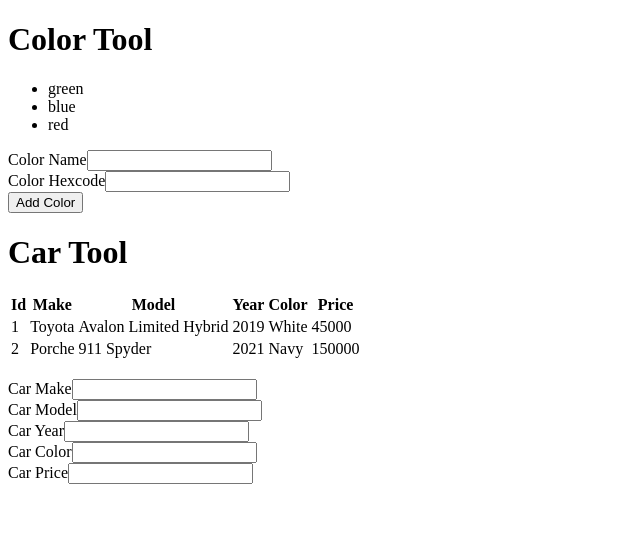
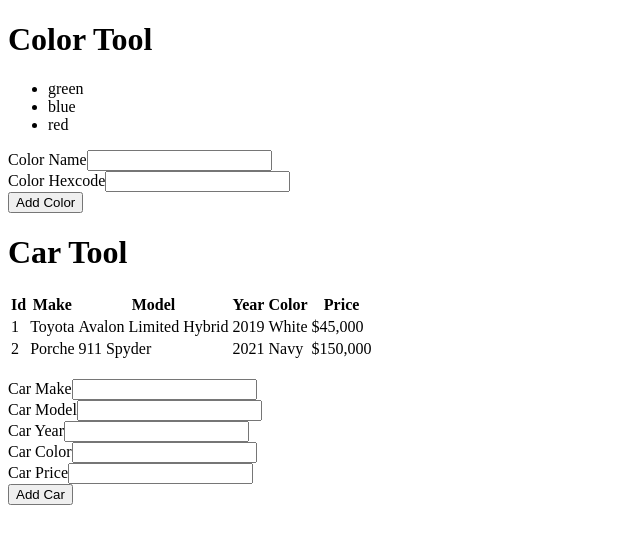
Before and after one commit to tspauld98/demo-app, a React (Create React App) app: page / in a window 1280 px wide. Shown: the top 544 px of the page, without its empty margins (0-640 px from the left). Built offline with nearby package versions, Linux system fonts and the light colour scheme.

Commit message:
Completed exercise 5

```diff
--- a/src/components/CarTool.js
+++ b/src/components/CarTool.js
@@ -1,6 +1,8 @@
 import { useState } from 'react';
 
-export const CarTool = (props) => {
+export const CarTool = ({ cars: initialCars }) => {
+
+  const [ cars, setCars ] = useState([ ...initialCars ]);
 
   const [ carForm, setCarForm ] = useState({
     carMake: '',
@@ -17,20 +19,38 @@ export const CarTool = (props) => {
     });
   };
 
+  const addCar = () => {
+    setCars([
+      ...cars,
+      {
+        ...carForm,
+        id: Math.max(...cars.map((c) => c.id)) + 1,
+      }
+    ]);
+
+    setCarForm({
+      carMake: '',
+      carModel: '',
+      carYear: '',
+      carColor: '',
+      carPrice: '',
+    })
+  }
+
   console.log(carForm);
 
-  const carItems = props.cars.map((car) => {
-    return (
-      <tr key={car.id}>
-        <td>{car.id}</td>
-        <td>{car.make}</td>
-        <td>{car.model}</td>
-        <td>{car.year}</td>
-        <td>{car.color}</td>
-        <td>{car.price}</td>
-      </tr>
-    );
-  });
+  // const carItems = props.cars.map((car) => {
+  //   return (
+  //     <tr key={car.id}>
+  //       <td>{car.id}</td>
+  //       <td>{car.carMake}</td>
+  //       <td>{car.carModel}</td>
+  //       <td>{car.carYear}</td>
+  //       <td>{car.carColor}</td>
+  //       <td>{car.carPrice}</td>
+  //     </tr>
+  //   );
+  // });
 
   return (
     <>
@@ -48,7 +68,16 @@ export const CarTool = (props) => {
           <th>Price</th>
         </tr>
         </thead>
-        <tbody>{carItems}</tbody>
+        <tbody>{cars.map(car => <>
+          <tr key={car.id}>
+            <td>{car.id}</td>
+            <td>{car.carMake}</td>
+            <td>{car.carModel}</td>
+            <td>{car.carYear}</td>
+            <td>{car.carColor}</td>
+            <td>{car.carPrice}</td>
+          </tr>
+        </>)}</tbody>
       </table>
       <br/>
       <form>
@@ -72,6 +101,7 @@ export const CarTool = (props) => {
           <label htmlFor="car-price-input">Car Price</label>
           <input type="text" id="car-price-input" value={carForm.carPrice} onChange={change} name="carPrice" />
         </div>
+        <button type="button" onClick={addCar}>Add Car</button>
       </form>
     </>
   );
--- a/src/index.js
+++ b/src/index.js
@@ -12,8 +12,8 @@ const colorList = [
 ];
 
 const carList = [
-  { id: 1, make: "Toyota", model: "Avalon Limited Hybrid", year: 2019, color: "White", price: 45000 },
-  { id: 2, make: "Porche", model: "911 Spyder", year: 2021, color: "Navy", price: 150000 },
+  { id: 1, carMake: "Toyota", carModel: "Avalon Limited Hybrid", carYear: "2019", carColor: "White", carPrice: "$45,000" },
+  { id: 2, carMake: "Porche", carModel: "911 Spyder", carYear: "2021", carColor: "Navy", carPrice: "$150,000" },
 ];
 
 const elements = (
```
